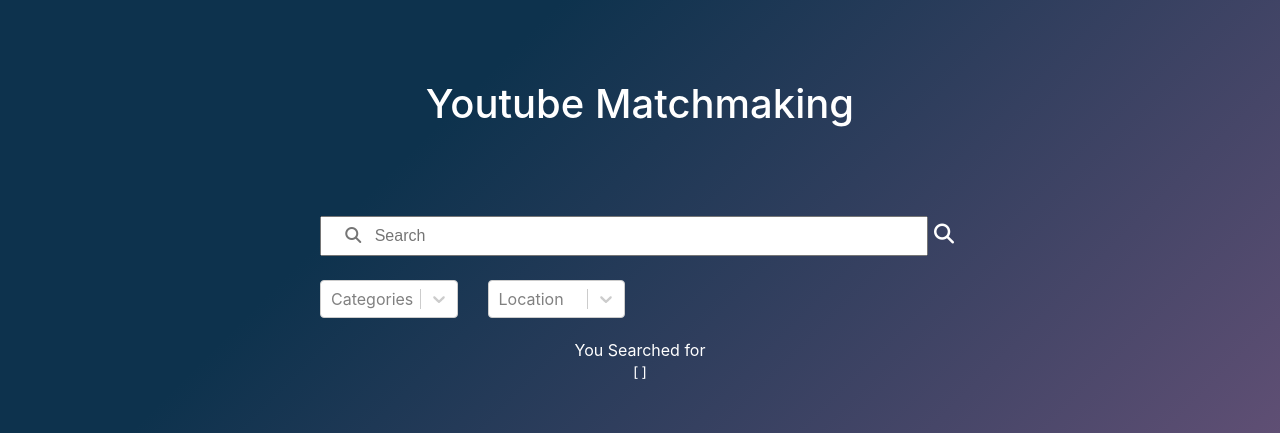
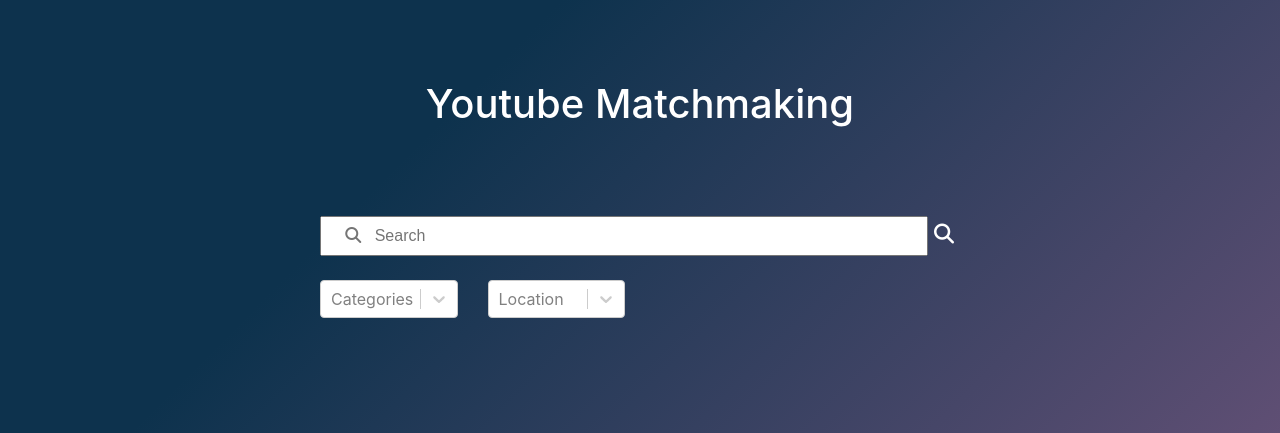
Before and after one commit to harshsbais/Youtube-Matchmaking, a React (Create React App) app: page / in a window 1280 px wide. Shown: the top 433 px of the page. Built offline with nearby package versions, Linux system fonts and the light colour scheme.

Commit message:
remove empty text

```diff
--- a/src/App.js
+++ b/src/App.js
@@ -44,11 +44,15 @@
             />
           </Col>
         </Row>
-        <div style={{ marginTop: "20px", color: "white" }}>
-          {console.log(data[0])}
-          You Searched for {data[0]?.title || ""} <br />
-          <pre style={{ color: "white" }}>{JSON.stringify(data, null, 2)}</pre>
-        </div>
+        {data.length > 0 ?
+          <div style={{ marginTop: "20px", color: "white" }}>
+            {console.log(data[0])}
+            <p style={{ fontWeight: "800" }}>You Searched for {title || ""} </p>
+            <pre style={{ color: "white" }}>{JSON.stringify(data, null, 2)}</pre>
+          </div>
+          :
+          ''
+        }
         {/* <div style={{ display: "block", marginTop: "5vh" }}>
           <Card style={{ backgroundColor: "#121212", color: "white" }}>
             <Card.Img variant="top" src="https://content.fortune.com/wp-content/uploads/2019/12/GettyImages-1192917838-e1576245538349.jpg" />
```
